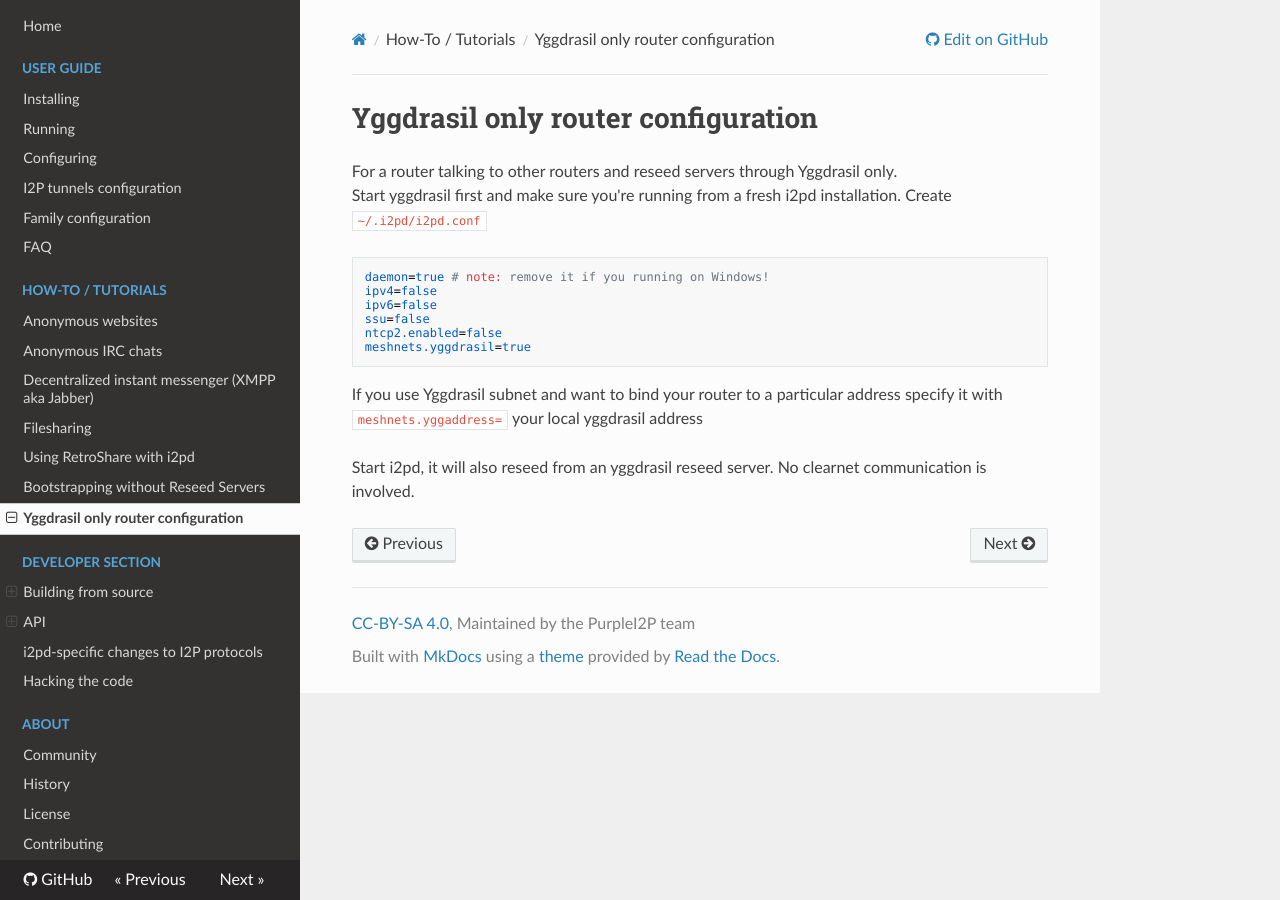
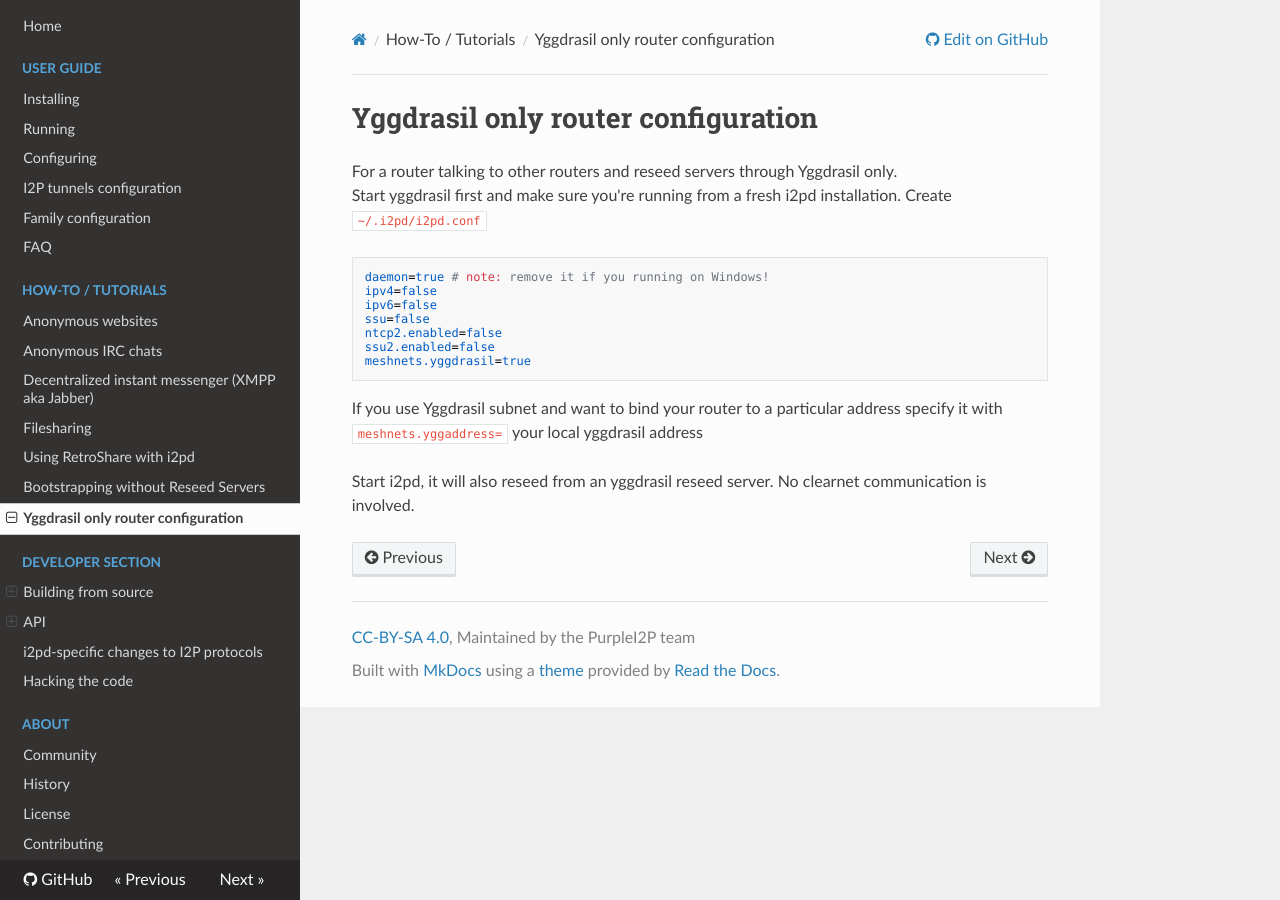
Before and after one commit to PurpleI2P/i2pd_docs_en, an MkDocs documentation site: the page built from docs/tutorials/yggdrasil-only-mode.md, in a window 1280 px wide. Built offline with MkDocs 1.6.1, drawn with Linux system fonts in a browser that asks for light colours; nearby versions of some CDN libraries; old or Windows-style settings are respelled for this version of MkDocs.

Commit message:
ssu2.enabled=false for yggdrasil only

````diff
--- a/docs/tutorials/yggdrasil-only-mode.md
+++ b/docs/tutorials/yggdrasil-only-mode.md
@@ -9,6 +9,7 @@ ipv4=false
 ipv6=false
 ssu=false
 ntcp2.enabled=false
+ssu2.enabled=false
 meshnets.yggdrasil=true
 ```
 
````
